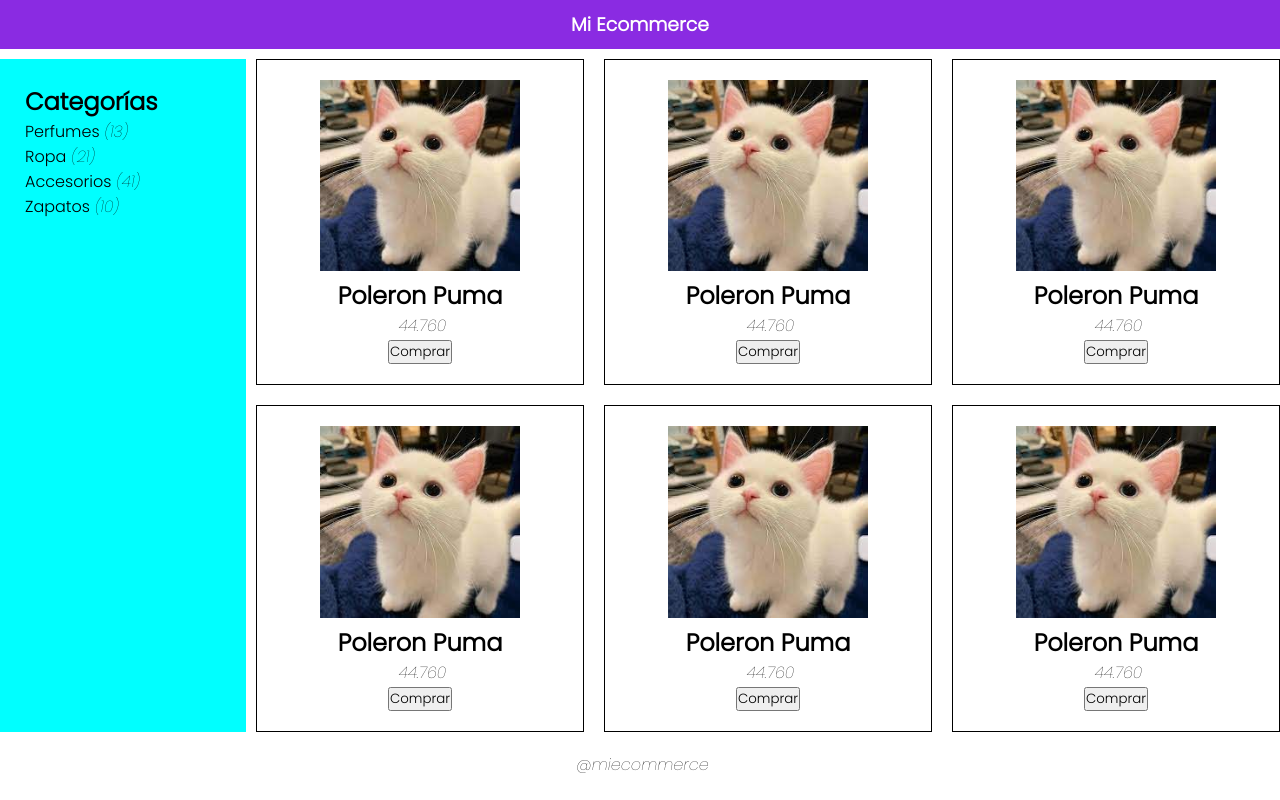
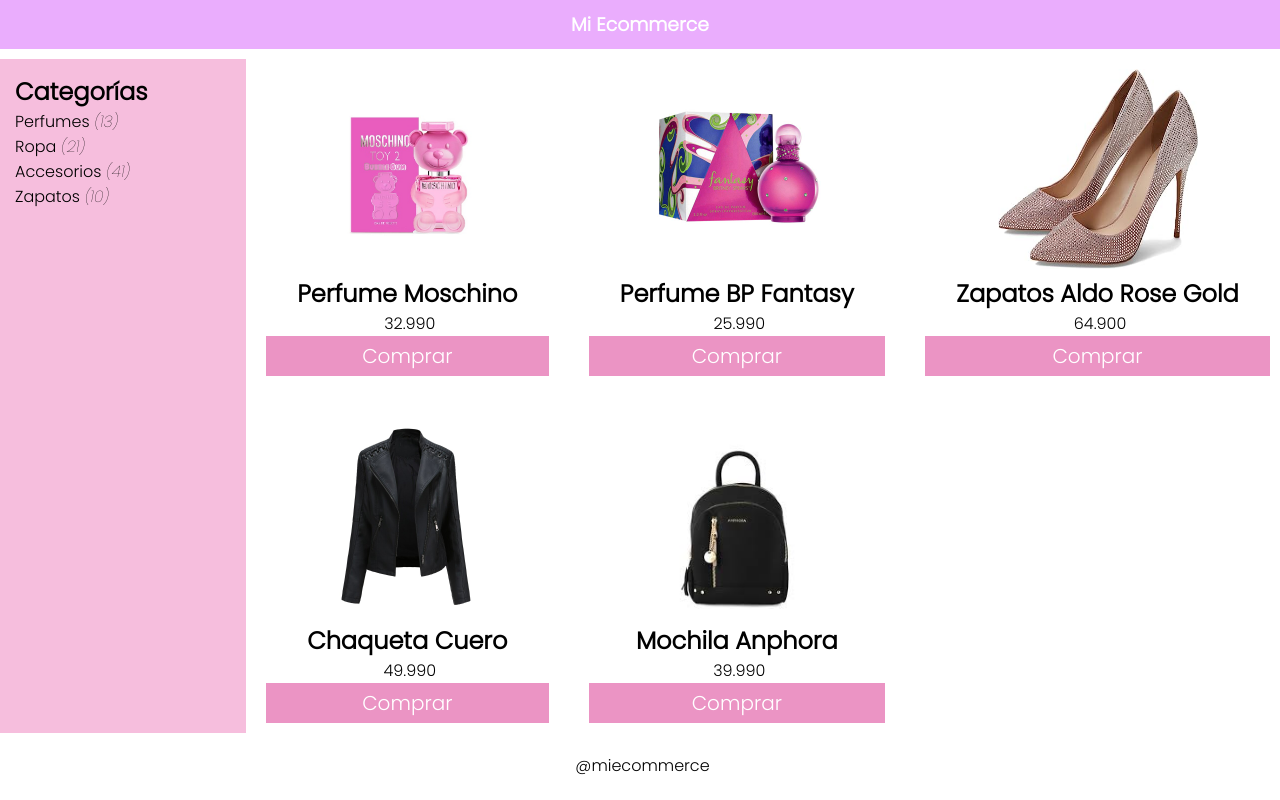
Before and after one commit to BelenVeraV/css_grid_bvv, a plain HTML site: page index.html in a window 1280 px wide. Drawn offline with Linux system fonts and the light colour scheme.

Commit message:
Cambios en proyecto

```diff
--- a/assets/css/style.css
+++ b/assets/css/style.css
@@ -8,13 +8,13 @@
 }
 
 p{
-    font-style: italic;
+    font-style:normal;
     padding-left: 5px;
 }
 
 header{
     grid-area: header;
-    background-color: blueviolet;
+    background-color: rgb(234, 173, 253);
     color: white;
     text-align: center;
     padding: 10px;
@@ -25,26 +25,40 @@ main{
 }
 
 .aside-bar{
-    background-color: aqua;
-    min-height: 40vh;
-    padding: 25px;
+    background-color: rgb(246, 190, 221);
+    min-height: 20vh;
+    padding: 15px;
 }
 
 .aside-bar .items{
     display: flex;
 }
+
 .aside-bar ul{
     list-style: none;
 }
 
+.aside-bar p{
+    font-style:italic;
+}
+
 .grilla .card{
     text-align: center;
-    padding: 20px;
-    border: 1px solid;
+    padding: 10px;
 }
 
 .grilla .card img{
     width: 200px;
+    height: 200px;
+}
+
+.grilla .card button{
+    padding: 5px;
+    background-color: rgb(235, 148, 196);
+    color: white;
+    width: 100%;
+    font-size: 20px;
+    border: none;
 }
 
 footer{
@@ -53,15 +67,16 @@ footer{
     padding: 10px;
 }
 
+
 .grid-container{
     display: grid;
     grid-template-areas:
-    'header' 'header'
+    'header''header'
     'main''main'
      'footer''footer';
      gap: 10px;
 }
-
+/*  */
 .grid-container main{
     display: grid;
     grid-template-columns: auto 80%;
--- a/index.html
+++ b/index.html
@@ -25,10 +25,12 @@
             <h2>Categorías</h2>
             <ul>
                 <div class="items">
-            <li>Perfumes</li> <p>(13)</p>
+            <li>Perfumes</li>
+            <p>(13)</p>
         </div>
         <div class="items">
-            <li>Ropa</li> <p>(21)</p>
+            <li>Ropa</li>
+            <p>(21)</p>
         </div>
         <div class="items">
             <li>Accesorios</li> <p>(41)</p>
@@ -42,41 +44,36 @@
 
         <section class="grilla grid-item">
             <div class="card grid-item">
-                <img src="./assets/imgs/descarga (1).jpg" alt="">
-                <h2>Poleron Puma</h2>
-                <p>44.760</p>
+                <img src="./assets/imgs/perfume1.jpg" alt="">
+                <h2>Perfume Moschino</h2>
+                <p>32.990</p>
                 <button>Comprar</button>
             </div>
             <div class="card grid-item">
-                <img src="./assets/imgs/descarga (1).jpg" alt="">
-                <h2>Poleron Puma</h2>
-                <p>44.760</p>
+                <img src="./assets/imgs/perfume2.jpg" alt="">
+                <h2>Perfume BP Fantasy</h2>
+                <p>25.990</p>
                 <button>Comprar</button>
             </div>
             <div class="card grid-item">
-                <img src="./assets/imgs/descarga (1).jpg" alt="">
-                <h2>Poleron Puma</h2>
-                <p>44.760</p>
+                <img src="./assets/imgs/zapatos.jpg" alt="">
+                <h2>Zapatos Aldo Rose Gold</h2>
+                <p>64.900</p>
                 <button>Comprar</button>
             </div>
             <div class="card grid-item">
-                <img src="./assets/imgs/descarga (1).jpg" alt="">
-                <h2>Poleron Puma</h2>
-                <p>44.760</p>
+                <img src="./assets/imgs/chaqueta.jpg" alt="">
+                <h2>Chaqueta Cuero</h2>
+                <p>49.990</p>
                 <button>Comprar</button>
             </div>
             <div class="card grid-item">
-                <img src="./assets/imgs/descarga (1).jpg" alt="">
-                <h2>Poleron Puma</h2>
-                <p>44.760</p>
+                <img src="./assets/imgs/mochila.jpg" alt="">
+                <h2>Mochila Anphora</h2>
+                <p>39.990</p>
                 <button>Comprar</button>
             </div>
-            <div class="card grid-item">
-                <img src="./assets/imgs/descarga (1).jpg" alt="">
-                <h2>Poleron Puma</h2>
-                <p>44.760</p>
-                <button>Comprar</button>
-            </div>
+
         </section>
     </main>
 
```
Also changed, not shown: assets/imgs/chaqueta.jpg (added), assets/imgs/descarga (1).jpg (deleted), assets/imgs/mochila.jpg (added), assets/imgs/perfume1.jpg (added), assets/imgs/perfume2.jpg (added), assets/imgs/zapatos.jpg (added).
